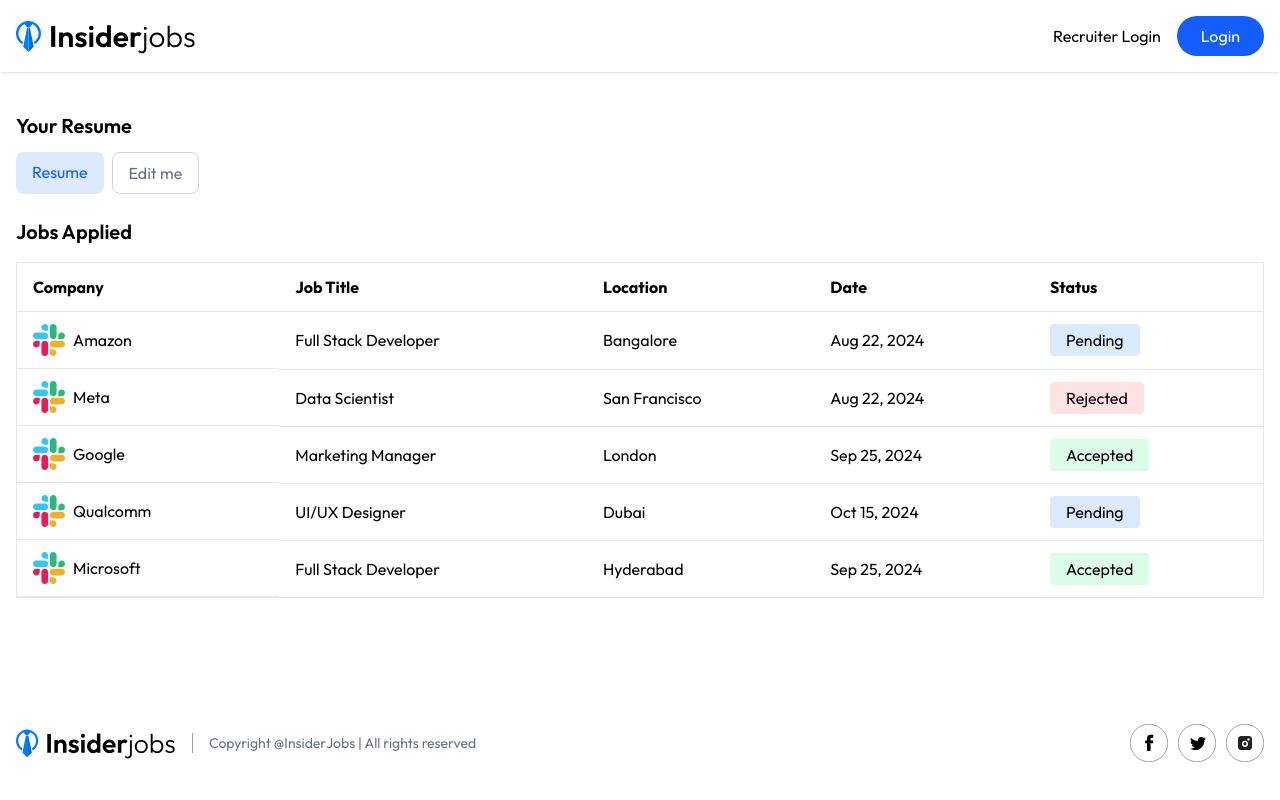
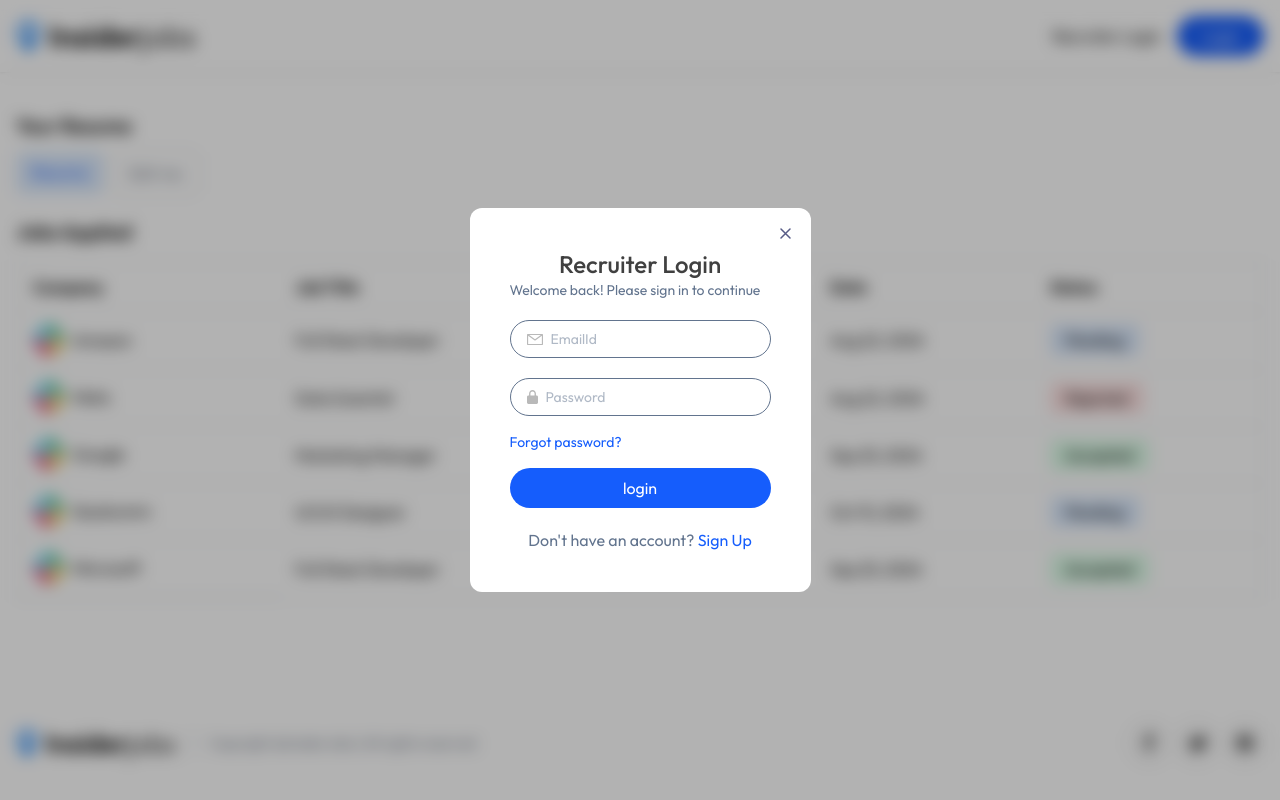
Before and after one commit to siddhant-097/Job-Portal, a React app in the folder client/: page /applications in a window 1280 px wide. Both pictures are taken after a click on the button "Recruiter Login". Built offline with nearby package versions, Linux system fonts and the light colour scheme; no server answers; the HTML template or start-up script is replaced by a standard one.

Commit message:
feat: added Recruiter Login Popup

```diff
--- a/client/src/App.jsx
+++ b/client/src/App.jsx
@@ -1,11 +1,19 @@
-import React from 'react'
+import React, { useContext } from 'react'
 import {Route, Routes } from 'react-router-dom'
 import Home from './pages/Home'
 import ApplyJob from './pages/ApplyJob'
 import Applications from './pages/Applications'
+import RecruiterLogin from './components/RecruiterLogin'
+import { AppContext } from './context/AppContext'
+
+
 const App = () => {
+
+  const {showRecruiterLogin} = useContext(AppContext)
+
   return (
     <div>
+      {showRecruiterLogin && <RecruiterLogin />}
       <Routes>
         <Route path='/' element={<Home />} />
         <Route path='/apply-job/:id' element={<ApplyJob />} />
--- a/client/src/components/Navbar.jsx
+++ b/client/src/components/Navbar.jsx
@@ -1,7 +1,8 @@
-import React from 'react'
+import React, { useContext } from 'react'
 import { assets } from '../assets/assets'
 import {useClerk, UserButton, useUser} from '@clerk/react'
 import { Link, useNavigate } from 'react-router-dom'
+import { AppContext } from '../context/AppContext'
 
 const Navbar = () => {
 
@@ -9,6 +10,8 @@
     const {user} = useUser()
 
     const navigate =  useNavigate()
+
+    const {setShowRecruiterLogin} = useContext(AppContext)
   return (
     <div className='shadow py-4'>
         <div className='container px-4 2xl:px-20 mx-auto flex justify-between items-center'>
@@ -22,7 +25,7 @@
                     <UserButton />
                 </div>
                 :<div className='flex gap-4 mx-sm:text-xs'>
-                <button className='text-grey-600'>Recruiter Login</button>
+                <button onClick={e=> setShowRecruiterLogin(true)} className='text-grey-600'>Recruiter Login</button>
                 <button onClick={ e => openSignIn()} className='bg-blue-600 text-white px-6 sm:px py-2 rounded-full'>Login</button>
             </div>
             }
--- /dev/null
+++ b/client/src/components/RecruiterLogin.jsx
@@ -0,0 +1,92 @@
+import React, { useContext, useEffect, useState } from 'react'
+import { assets } from '../assets/assets'
+import { AppContext } from '../context/AppContext'
+
+const RecruiterLogin = () => {
+
+    const [state, setState] = useState('Login')
+    const [name, setName] = useState('')
+    const [password, setPassword] = useState('')
+    const [email, setEmail] = useState('')
+
+    const [image, setImage] = useState(false)
+
+    const [isTextDataSubmitted, setIsTextDataSubmitted] = useState(false)
+
+    const {setShowRecruiterLogin} = useContext(AppContext)
+
+    const onSubmitHandler = async (e) => {
+        e.preventDefault()
+
+        if (state === 'Sign Up' && !isTextDataSubmitted ){
+            setIsTextDataSubmitted(true)
+        }
+    }
+
+    useEffect(()=> {
+        document.body.style.overflow = 'hidden'
+
+        return () => {
+            document.body.style.overflow = 'unset'
+        }
+    },[])
+
+
+    return (
+        <div className='absolute top-0 left-0 right-0 bottom-0 z-10 backdrop-blur-sm bg-black/30 flex justify-center items-center'>
+            <form onSubmit={onSubmitHandler} className='relative bg-white p-10 rounded-xl text-slate-500'>
+                <h1 className='text-center text-2xl text-neutral-700 font-medium'>Recruiter {state}</h1>
+                <p className='text-sm'>Welcome back! Please sign in to continue</p>
+                {state === 'Sign Up' && isTextDataSubmitted
+                    ? <>
+                        <div className='flex items-center gap-4 my-10'>
+                            <label htmlFor="image">
+                                <img className='w-16 rounded-full' src={image ? URL.createObjectURL(image) : assets.upload_area} alt="" />
+                                <input onChange={e=>setImage(e.target.files[0])} type="file" id='image' hidden />
+                            </label>
+                            <p>Upload Company <br /> logo</p>
+                        </div>
+                      </>
+                    : <>
+
+                        {state !== 'Login' && (
+                            <div className='border px-4 py-2 flex items-center gap-2 rounded-full mt-5'>
+                                <img src={assets.person_icon} alt="" />
+                                <input className='outline-none text-sm' onChange={e => setName(e.target.value)} value={name} type="text" placeholder='Company Name' required />
+                            </div>
+                        )}
+
+
+                        <div className='border px-4 py-2 flex items-center gap-2 rounded-full mt-5'>
+                            <img src={assets.email_icon} alt="" />
+                            <input className='outline-none text-sm' onChange={e => setEmail(e.target.value)} value={email} type="email" placeholder='EmailId' required />
+                        </div>
+
+                        <div className='border px-4 py-2 flex items-center gap-2 rounded-full mt-5'>
+                            <img src={assets.lock_icon} alt="" />
+                            <input className='outline-none text-sm' onChange={e => setPassword(e.target.value)} value={password} type="password" placeholder='Password' required />
+                        </div>
+                    </>
+                }
+
+                {state === "Login" && <p className='text-sm text-blue-600 mt-4 cursor-pointer'>Forgot password?</p>}
+
+                <button type='submit' className='bg-blue-600 w-full text-white py-2 rounded-full mt-4'>
+                    {state === 'Login' ? 'login' : isTextDataSubmitted ? 'create account' : 'next'}
+                </button>
+
+                {
+                    state === 'Login'
+                        ? <p className='mt-5 text-center'>Don't have an account? <span className='text-blue-600 cursor-pointer' onClick={() => setState("Sign Up")}>Sign Up</span></p>
+                        : <p className='mt-5 text-center'>Already have an account? <span className='text-blue-600 cursor-pointer' onClick={() => setState("Login")}>Login</span></p>
+                }
+
+                <img onClick={e => setShowRecruiterLogin(false)} className='absolute top-5 right-5 cursor-pointer' src={assets.cross_icon} alt="" />
+
+
+            </form>
+        </div>
+    )
+}
+
+export default RecruiterLogin
--- a/client/src/context/AppContext.jsx
+++ b/client/src/context/AppContext.jsx
@@ -14,6 +14,8 @@
 
     const [jobs, setJobs] = useState([])
 
+    const [showRecruiterLogin, setShowRecruiterLogin] = useState(false)
+
     //function to fetch jobs data from asset file
     const fetchJobs = async() => {
         setJobs(jobsData)
@@ -27,7 +29,8 @@
     const value = {
        searchFilter, setSearchFilter,
        isSearched, setIsSearched,
-       jobs, setJobs
+       jobs, setJobs,
+       showRecruiterLogin, setShowRecruiterLogin
     }
 
     return (<AppContext.Provider value={value}>
```
